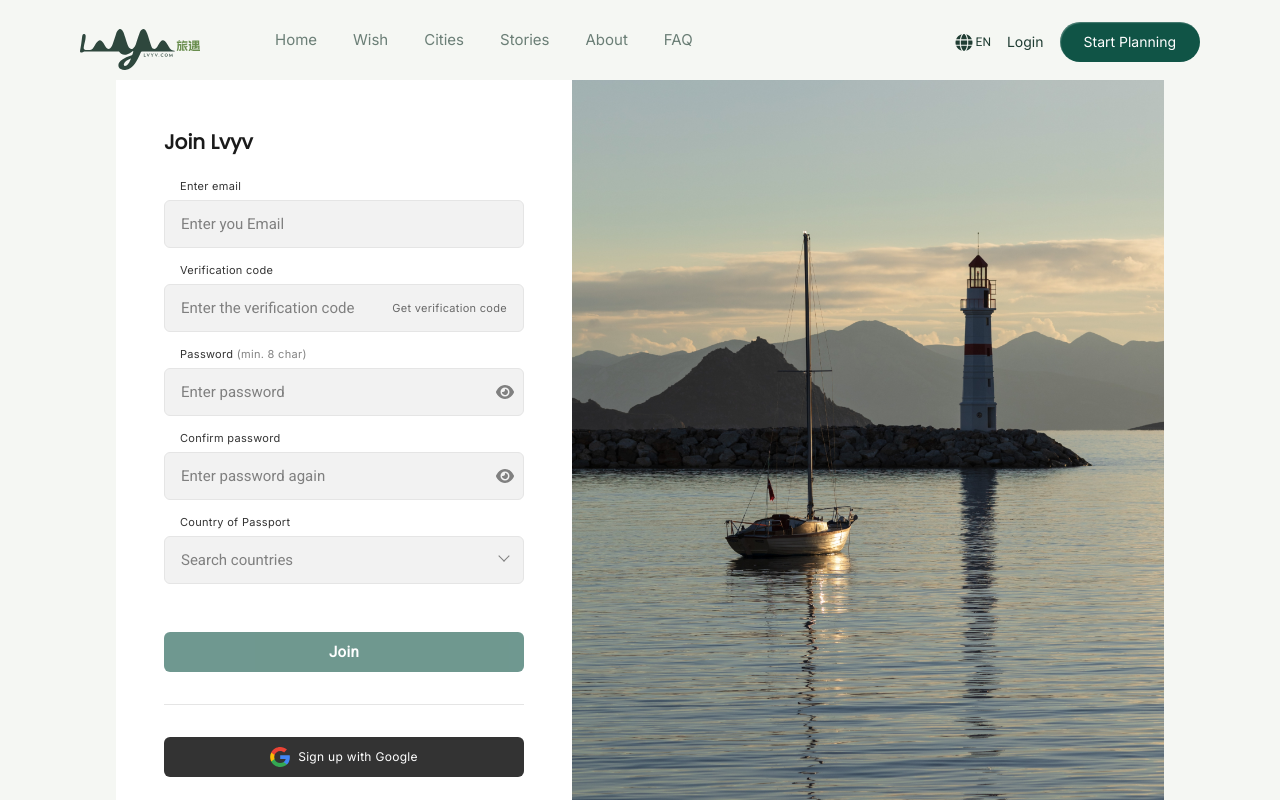
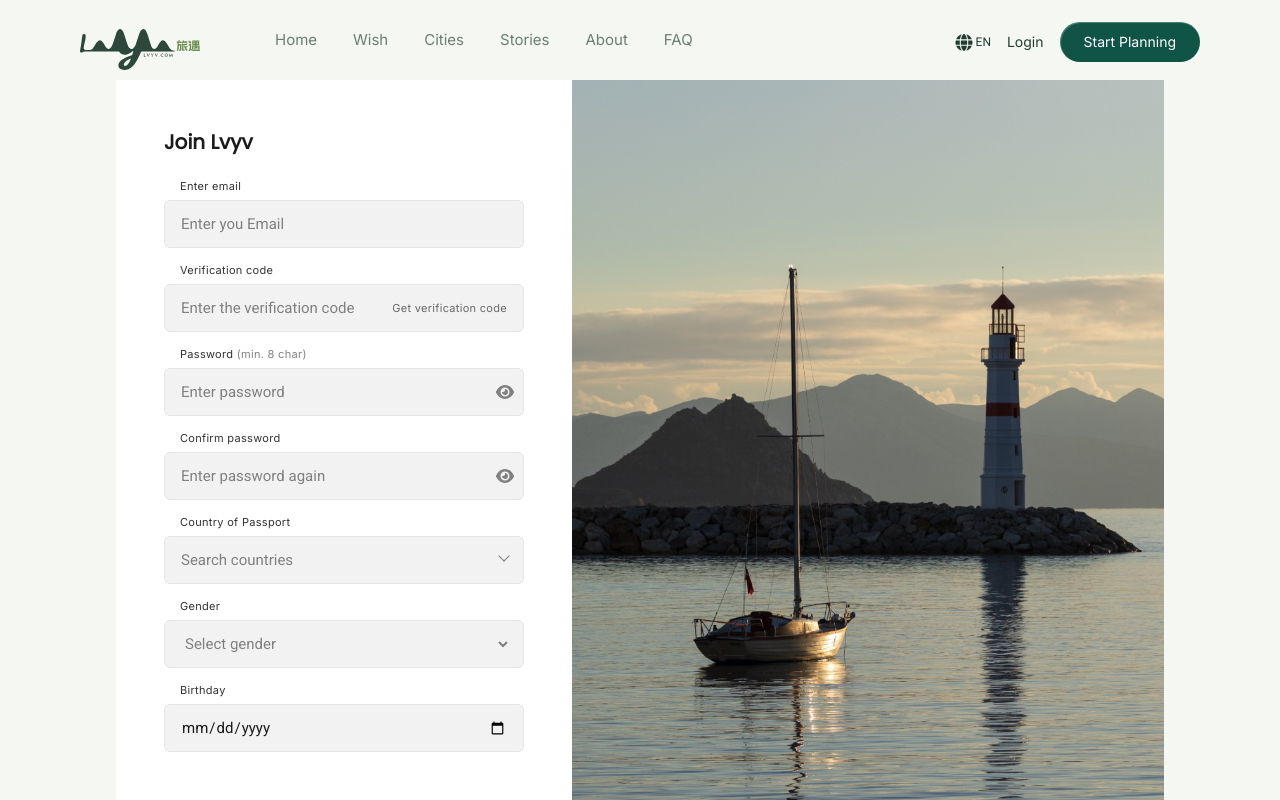
Before and after one commit to zuoyy/lvyv-web, a Nuxt app: page /register in a window 1280 px wide. Shown: the top 800 px of the page. Built offline with nearby package versions, Linux system fonts and the light colour scheme; a web font is replaced by a local one.

Commit message:
性别、生日

```diff
--- a/app/assets/css/auth.css
+++ b/app/assets/css/auth.css
@@ -137,6 +137,26 @@
 }
 
 .auth-input-wrap input::placeholder {
+  color: #808080;
+}
+
+.auth-select-wrap {
+  padding-right: 12px;
+}
+
+.auth-select-wrap select {
+  width: 100%;
+  height: 100%;
+  border: none;
+  background: transparent;
+  color: #1a1a1a;
+  font-family: 'Roboto', 'PingFang SC', 'Hiragino Sans GB', 'Microsoft YaHei', sans-serif;
+  font-size: 15px;
+  outline: none;
+  cursor: pointer;
+}
+
+.auth-select-wrap select:invalid {
   color: #808080;
 }
 
--- a/app/composables/useMemberAuth.ts
+++ b/app/composables/useMemberAuth.ts
@@ -17,6 +17,8 @@ export interface MemberProfile {
   timezone: string
   timezoneMode: number
   passportCountryCode?: string
+  gender?: number
+  birthday?: string
   nickname?: string
   avatar?: string
   bio?: string
@@ -95,7 +97,7 @@ export const useMemberAuth = () => {
     googleExchange: (ticket: string) => request<LoginResult>('/auth/google/exchange', { ticket }),
     loadMember,
     clearSession,
-    register: (data: { email: string; password: string; verificationCode: string; passportCountryCode: string; timezone?: string }) => request<number>('/auth/register', data),
+    register: (data: { email: string; password: string; verificationCode: string; passportCountryCode: string; gender: number; birthday: string; timezone?: string }) => request<number>('/auth/register', data),
     sendRegistrationCode: (email: string) => request<void>('/auth/registration-code', { email }),
     verifyEmailCode: (email: string, code: string) => request<void>('/auth/verify-email-code', { email, code }),
     resendVerificationCode: (email: string) => request<void>('/auth/resend-verification-code', { email }),
--- a/app/pages/register.vue
+++ b/app/pages/register.vue
@@ -67,6 +67,26 @@
               <p v-if="countryError" class="auth-input-error">{{ countryError }}</p>
             </div>
 
+            <div class="auth-input-group">
+              <p class="auth-input-label">Gender</p>
+              <div class="auth-input-wrap auth-select-wrap" :class="{ 'auth-input-wrap-error': genderError }">
+                <select id="reg-gender" v-model="form.gender" required :aria-invalid="Boolean(genderError)" @change="genderError = ''">
+                  <option disabled value="">Select gender</option>
+                  <option :value="1">Male</option>
+                  <option :value="2">Female</option>
+                </select>
+              </div>
+              <p v-if="genderError" class="auth-input-error">{{ genderError }}</p>
+            </div>
+
+            <div class="auth-input-group">
+              <p class="auth-input-label">Birthday</p>
+              <div class="auth-input-wrap" :class="{ 'auth-input-wrap-error': birthdayError }">
+                <input id="reg-birthday" v-model="form.birthday" type="date" required min="1900-01-01" :max="maxBirthday" :aria-invalid="Boolean(birthdayError)" @input="birthdayError = ''" @blur="validateBirthday">
+              </div>
+              <p v-if="birthdayError" class="auth-input-error">{{ birthdayError }}</p>
+            </div>
+
             <button class="auth-submit auth-submit-register" :disabled="loading || !codeSent || verificationCode.length !== 6">
               {{ loading ? 'Joining...' : 'Join' }}
             </button>
@@ -100,6 +120,8 @@ const form = reactive({
   password: '',
   confirmPassword: '',
   passportCountryCode: '',
+  gender: '' as '' | number,
+  birthday: '',
   timezone: detectMemberTimeZone(),
 })
 const verificationCode = ref('')
@@ -114,8 +136,11 @@ const passwordError = ref('')
 const confirmError = ref('')
 const countryError = ref('')
 const countryInvalid = ref(false)
+const genderError = ref('')
+const birthdayError = ref('')
 const showPassword = ref(false)
 const showConfirmPassword = ref(false)
+const maxBirthday = ref('')
 let cooldownTimer: ReturnType<typeof setInterval> | undefined
 
 const startResendCooldown = () => {
@@ -186,17 +211,42 @@ const handlePasswordInput = () => {
   if (form.confirmPassword) confirmError.value = ''
 }
 
+const validateGender = () => {
+  genderError.value = ''
+  if (form.gender !== 1 && form.gender !== 2) {
+    genderError.value = 'Please select your gender.'
+    return false
+  }
+  return true
+}
+
+const validateBirthday = () => {
+  birthdayError.value = ''
+  if (!form.birthday) {
+    birthdayError.value = 'Please enter your birthday.'
+    return false
+  }
+  if (form.birthday < '1900-01-01' || (maxBirthday.value && form.birthday > maxBirthday.value)) {
+    birthdayError.value = 'Please enter a valid birthday.'
+    return false
+  }
+  return true
+}
+
 const validateDetails = () => {
   const passwordValid = validatePassword()
   const confirmValid = validateConfirmPassword()
+  const genderValid = validateGender()
+  const birthdayValid = validateBirthday()
   countryError.value = ''
   countryInvalid.value = false
+  let countryValid = true
   if (!form.passportCountryCode) {
     countryInvalid.value = true
     countryError.value = 'Choose the country that issued your passport.'
-    return false
+    countryValid = false
   }
-  return passwordValid && confirmValid
+  return passwordValid && confirmValid && countryValid && genderValid && birthdayValid
 }
 
 const requestCode = async () => {
@@ -240,6 +290,8 @@ const submit = async () => {
       email: form.email,
       password: form.password,
       passportCountryCode: form.passportCountryCode,
+      gender: Number(form.gender),
+      birthday: form.birthday,
       timezone: form.timezone,
       verificationCode: verificationCode.value,
     })
@@ -257,5 +309,14 @@ const handleGoogleLogin = () => {
   auth.googleLogin('/wish')
 }
 
+onMounted(() => {
+  const today = new Date()
+  maxBirthday.value = [
+    today.getFullYear(),
+    String(today.getMonth() + 1).padStart(2, '0'),
+    String(today.getDate()).padStart(2, '0'),
+  ].join('-')
+})
+
 onBeforeUnmount(() => { if (cooldownTimer) clearInterval(cooldownTimer) })
 </script>
```
